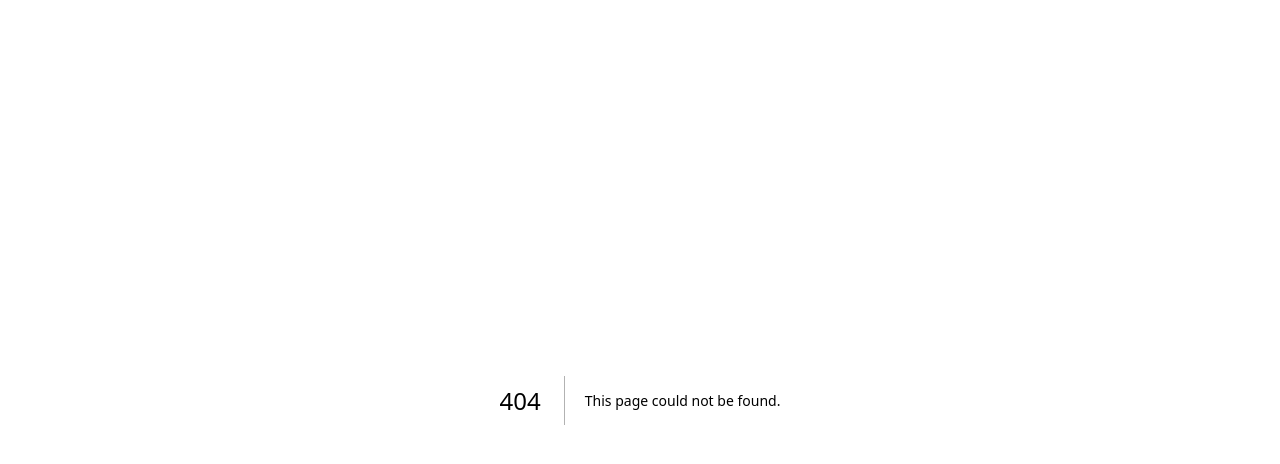
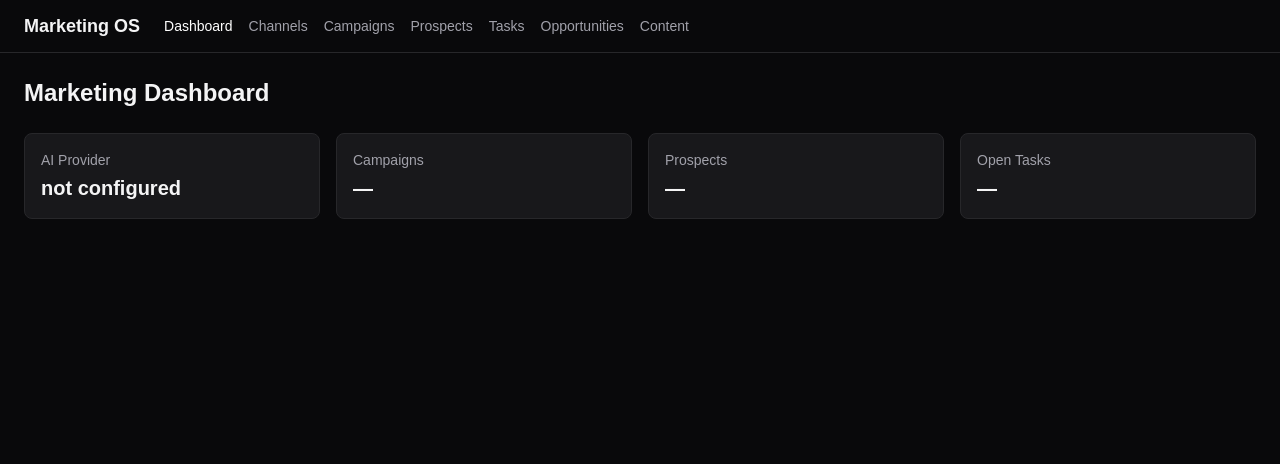
Before and after one commit to skarion-dev/MarketingOS, a Next.js app: page /marketing in a window 1280 px wide. Before the commit this address had no page. Shown: the top 464 px of the page. Built offline with nearby package versions, Linux system fonts and the light colour scheme; no server answers.

Commit message:
P2-02: marketing dashboard — summary cards

```diff
--- /dev/null
+++ b/src/app/marketing/page.tsx
@@ -0,0 +1,35 @@
+import { getActiveKeyByProvider } from "@/server/repositories/aiKeyRepository";
+
+export default async function MarketingDashboard() {
+  let providerStatus = "not configured";
+  try {
+    const key = await getActiveKeyByProvider("google");
+    providerStatus = key ? "connected" : "not configured";
+  } catch {
+    providerStatus = "not configured";
+  }
+
+  const cards = [
+    { label: "AI Provider", value: providerStatus },
+    { label: "Campaigns", value: "—" },
+    { label: "Prospects", value: "—" },
+    { label: "Open Tasks", value: "—" },
+  ];
+
+  return (
+    <div>
+      <h1 className="text-2xl font-bold mb-6">Marketing Dashboard</h1>
+      <div className="grid grid-cols-1 sm:grid-cols-2 lg:grid-cols-4 gap-4">
+        {cards.map((card) => (
+          <div
+            key={card.label}
+            className="border border-zinc-800 rounded-lg p-4 bg-zinc-900"
+          >
+            <p className="text-sm text-zinc-400">{card.label}</p>
+            <p className="text-xl font-semibold mt-1">{card.value}</p>
+          </div>
+        ))}
+      </div>
+    </div>
+  );
+}
```
